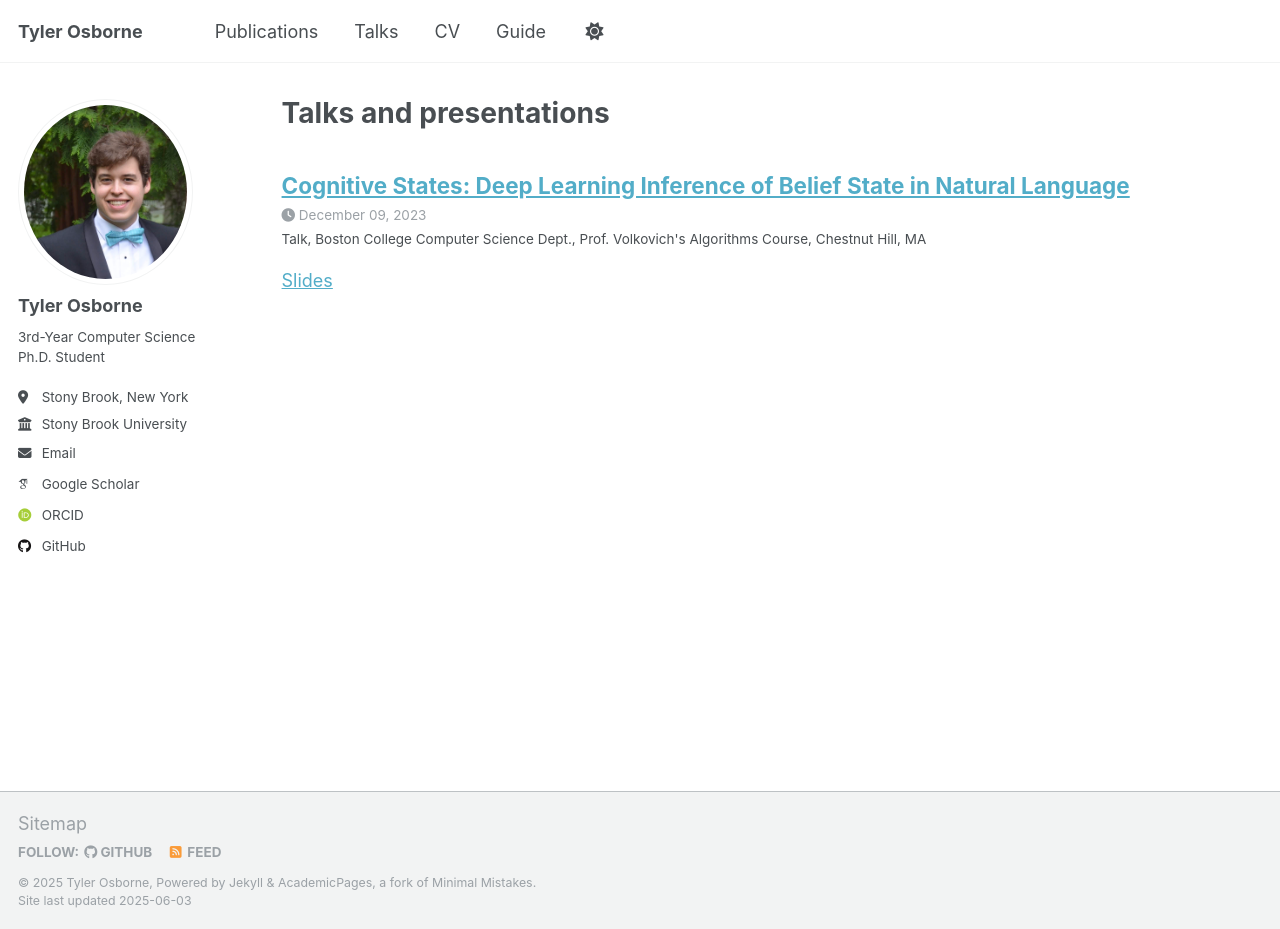
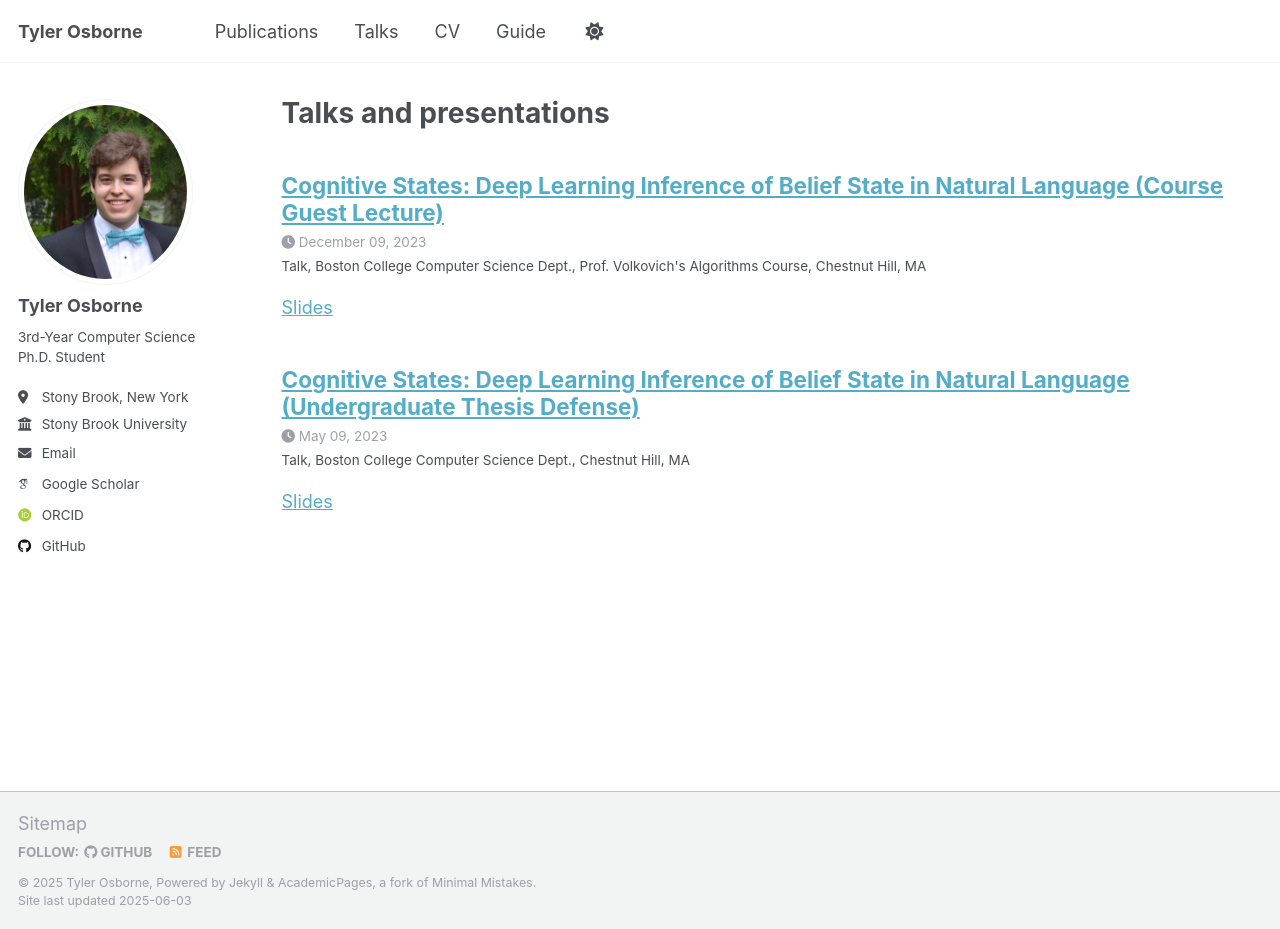
Before and after one commit to t-oz/t-oz.github.io, a Jekyll site: the page built from _pages/talks.html, in a window 1280 px wide and 929 px high. Built offline with Jekyll 4.4.1, drawn with Linux system fonts in a browser that asks for light colours; some web fonts are replaced.

Commit message:
added second talk

```diff
--- /dev/null
+++ b/_talks/2023-05-09-talk-2.md
@@ -0,0 +1,13 @@
+---
+title: "Cognitive States: Deep Learning Inference of Belief State in Natural Language (Undergraduate Thesis Defense)"
+collection: talks
+type: "Talk"
+permalink: /talks/2023-05-09-talk-2
+venue: "Boston College Computer Science Dept."
+date: 2023-05-09
+location: "Chestnut Hill, MA"
+---
+
+[Slides](https://t-oz.github.io/files/osborne_ug_thesis.pdf)
+
+Defense of my undergraduate thesis to BC&apos;s department of computer science faculty.
--- a/_talks/2023-12-09-talk-1.md
+++ b/_talks/2023-12-09-talk-1.md
@@ -1,5 +1,5 @@
 ---
-title: "Cognitive States: Deep Learning Inference of Belief State in Natural Language"
+title: "Cognitive States: Deep Learning Inference of Belief State in Natural Language (Course Guest Lecture)"
 collection: talks
 type: "Talk"
 permalink: /talks/2023-12-09-talk-1
--- a/markdown_generator/talks.tsv
+++ b/markdown_generator/talks.tsv
@@ -1,2 +1,3 @@
 title	type	url_slug	venue	date	location	talk_url	description
-Cognitive States: Deep Learning Inference of Belief State in Natural Language	Talk	talk-1	Boston College Computer Science Dept., Prof. Volkovich's Algorithms Course	2023-12-09	Chestnut Hill, MA	https://t-oz.github.io/files/volkovich_2023_talk.pdf	"An invited guest lecture for my undergraduate algorithms course where I presented my undergraduate research and tips for getting involved in research at BC."
+Cognitive States: Deep Learning Inference of Belief State in Natural Language (Course Guest Lecture)	Talk	talk-1	Boston College Computer Science Dept., Prof. Volkovich's Algorithms Course	2023-12-09	Chestnut Hill, MA	https://t-oz.github.io/files/volkovich_2023_talk.pdf	"An invited guest lecture for my undergraduate algorithms course where I presented my undergraduate research and tips for getting involved in research at BC."
+Cognitive States: Deep Learning Inference of Belief State in Natural Language (Undergraduate Thesis Defense)	Talk	talk-2	Boston College Computer Science Dept.	2023-05-09	Chestnut Hill, MA	https://t-oz.github.io/files/osborne_ug_thesis.pdf	"Defense of my undergraduate thesis to BC's department of computer science faculty."
```
Also changed, not shown: 1 other file.
